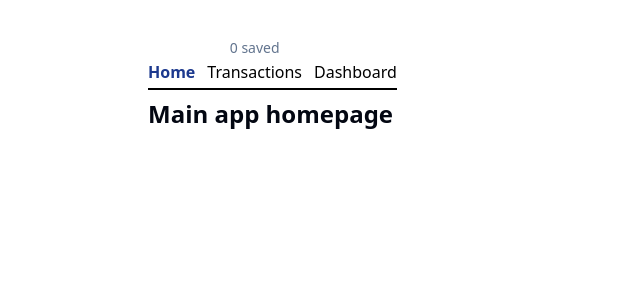
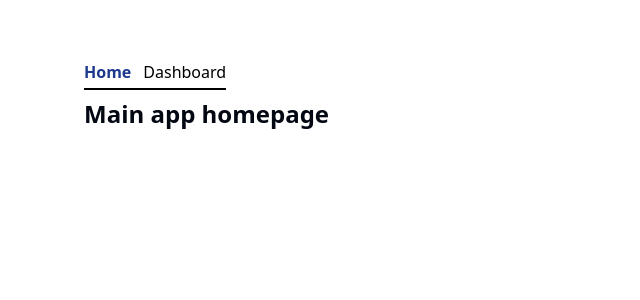
Before and after one commit to AndrewLevinson/finance-app, a React (Vite) app: page / in a window 1280 px wide. Shown: the top 300 px of the page, without its empty margins (0-640 px from the left). Built offline with nearby package versions, Linux system fonts and the light colour scheme.

Commit message:
comment out transations component

```diff
--- a/src/App.jsx
+++ b/src/App.jsx
@@ -2,7 +2,7 @@ import Nav from './components/Nav.jsx';
 
 function App() {
   return (
-    <div className='my-10 mx-auto w-full max-w-5xl p-5'>
+    <div className='my-10 mx-auto w-full max-w-6xl p-5'>
       <Nav />
       <h2 className='text-2xl font-bold mb-3'>Main app homepage</h2>
     </div>
--- a/src/components/Nav.jsx
+++ b/src/components/Nav.jsx
@@ -3,7 +3,7 @@ import { useTransactionsStore } from '../store';
 export default function MyAppNav() {
   const routes = [
     { route: '/', name: 'Home' },
-    { route: '/transactions', name: 'Transactions' },
+    // { route: '/transactions', name: 'Transactions' },
     { route: '/visualizations', name: 'Dashboard' },
   ];
 
--- a/src/main.jsx
+++ b/src/main.jsx
@@ -3,7 +3,7 @@ import { createRoot } from 'react-dom/client';
 import { BrowserRouter, Routes, Route } from 'react-router';
 import './index.css';
 import App from './App.jsx';
-import Transactions from './components/Transactions.jsx';
+// import Transactions from './components/Transactions.jsx';
 import Visualizations from './components/Visualizations.jsx';
 
 createRoot(document.getElementById('root')).render(
@@ -11,7 +11,7 @@ createRoot(document.getElementById('root')).render(
     <BrowserRouter>
       <Routes>
         <Route path='/' element={<App />} />
-        <Route path='transactions' element={<Transactions />} />
+        {/* <Route path='transactions' element={<Transactions />} /> */}
         <Route path='visualizations' element={<Visualizations />} />
       </Routes>
     </BrowserRouter>
```
